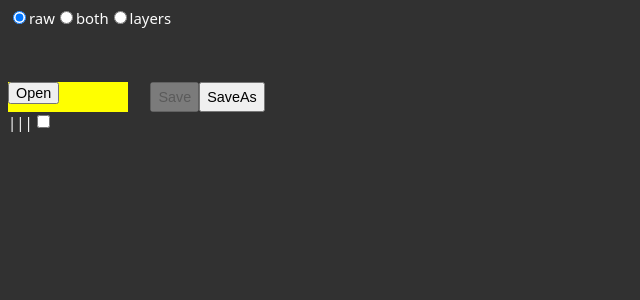
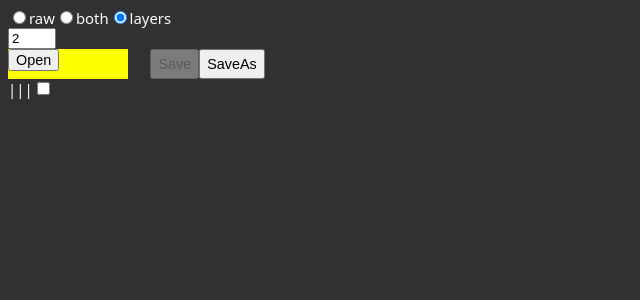
Before and after one commit to nabbisen/layered, a SvelteKit app: page / in a window 1280 px wide. Shown: the top 300 px of the page, without its empty margins (0-640 px from the left). Built offline with nearby package versions, Linux system fonts and the light colour scheme.

Commit message:
fix re-render tree editor

```diff
--- a/src/pages/EditorTab/EditorTab.svelte
+++ b/src/pages/EditorTab/EditorTab.svelte
@@ -13,14 +13,12 @@
   let content: string = $state('')
   let parsedMarkdowns: ParsedMarkdown[] = $state([])
 
-  let activeEditor: EditorLayout = $state('raw') // todo: array initialization not work
+  let activeEditor: EditorLayout = $state(DEFAULT_EDITOR_LAYOUT)
 
   onMount(async () => {
     // todo dev dummy
     const markdownText = (await invoke('ready', {})) as string
     await updateEditorContent(markdownText)
-
-    activeEditor = DEFAULT_EDITOR_LAYOUT // todo: array initialization not work
   })
 
   const parseMarkdownText = async (markdownText: string): Promise<ParsedMarkdown[]> => {
@@ -64,11 +62,13 @@
 </nav>
 
 {#if isLayersEditorVisible}
-  <Editor
-    {parsedMarkdowns}
-    parsedMarkdownsOnChange={(updated: ParsedMarkdown[]) => (parsedMarkdowns = updated)}
-    contentOnChange={(updated: string) => (content = updated)}
-  />
+  {#key parsedMarkdowns}
+    <Editor
+      {parsedMarkdowns}
+      parsedMarkdownsOnChange={(updated: ParsedMarkdown[]) => (parsedMarkdowns = updated)}
+      contentOnChange={(updated: string) => (content = updated)}
+    />
+  {/key}
 {/if}
 {#if isRawEditorVisible}
   <div class="col">
--- a/src/pages/TreeEditor/TreeEditor.svelte
+++ b/src/pages/TreeEditor/TreeEditor.svelte
@@ -22,7 +22,7 @@
     contentOnChange: (updated: string) => void
   } = $props()
 
-  let _parsedMarkdowns: ParsedMarkdown[] = $state([...parsedMarkdowns])
+  let _parsedMarkdowns: ParsedMarkdown[] = $state(parsedMarkdowns)
   let maxVisibleNodeLevel: number | null = $state(null)
 
   let maxHeadingLevel = $derived.by(() => findMaxHeadingLevel(_parsedMarkdowns))
```
